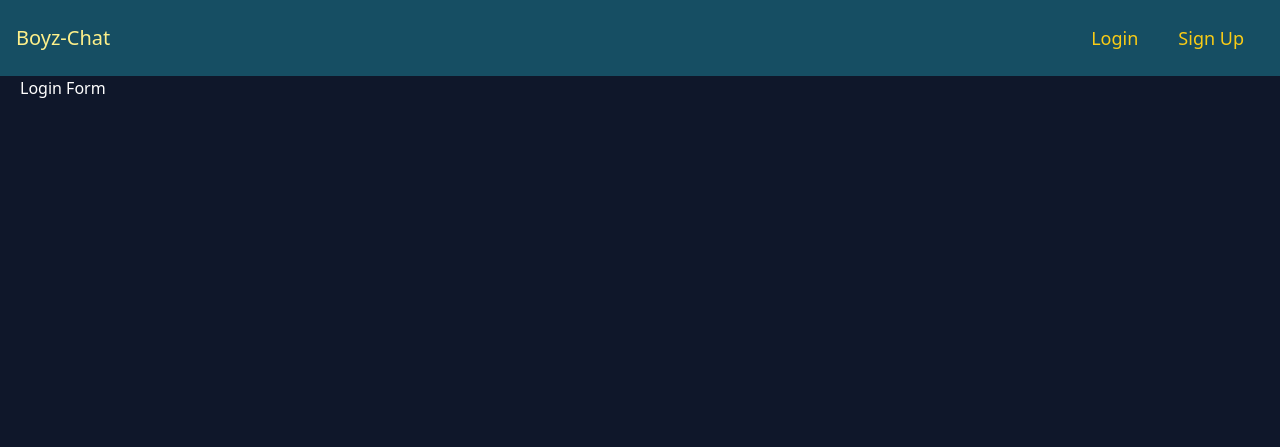
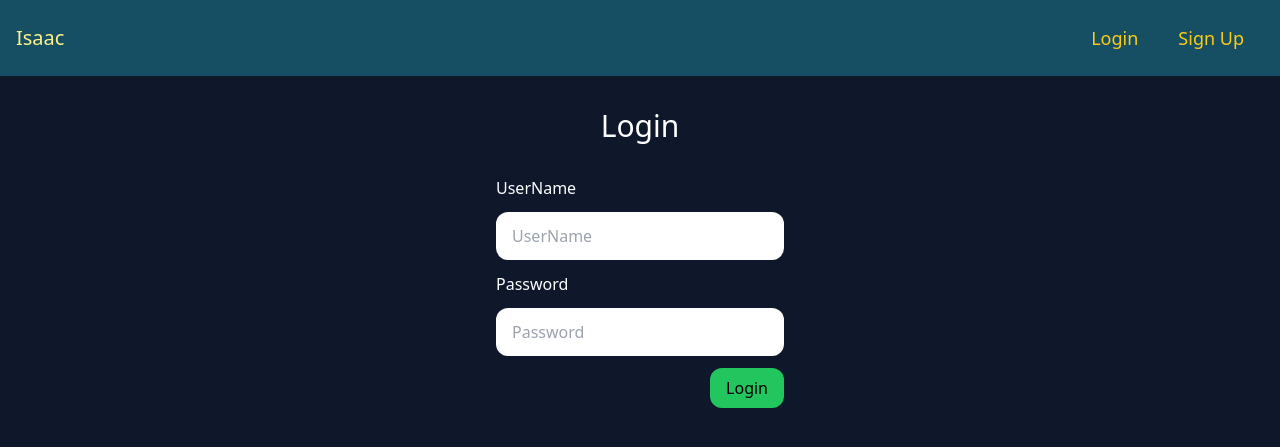
Before and after one commit to WebdeveloperIsaac/chatappdjango, a Django app: page /login/ in a window 1280 px wide. Shown: the top 447 px of the page. Run offline with Django 4.2, Linux system fonts and the light colour scheme; some libraries are stand-ins or nearby versions.

Commit message:
Main Template for Ajax implementation start

```diff
--- a/core/templates/core/base.html
+++ b/core/templates/core/base.html
@@ -10,7 +10,7 @@
 <body class="bg-slate-900">
     <nav class="flex items-center justify-between px-4 py-6 bg-cyan-900">
         <div>
-            <a href="/" class="text-xl text-yellow-200">Boyz-Chat</a>
+            <a href="/" class="text-xl text-yellow-200">Isaac</a>
         </div>
         <div class="flex items-center ">
             {% if request.user.is_authenticated %}
--- a/core/templates/core/login.html
+++ b/core/templates/core/login.html
@@ -1,10 +1,34 @@
 {% extends 'core/base.html'%}
 
-{%  block title %}
+{%  block title %}Login |
 {% endblock %}
 
 {% block content %}
-<div class="text-white px-5">
-   Login Form
+<div class="p-3 lg:p-8 text-center">
+   <h1 class="text-2xl lg:text-3xl text-white">Login</h1>
 </div>
+<form method="post" action="." class="lg:w-1/4 px-4 mx-auto">
+    {% csrf_token %}
+    <div class="mb-3">
+        <label class="text-white ">UserName</label>
+        <input type="text" name="username" class="w-full mt-3 px-4 py-3 rounded-xl" placeholder="UserName" required/>
+    </div>
+    <div class="mb-3">
+        <label class="text-white ">Password</label>
+        <input type="password" name="password" class="w-full mt-3 px-4 py-3 rounded-xl" placeholder="Password" required/>
+    </div>
+    {% if form.errors %}
+    <div class="mb-5">
+
+            {% for field in form %}
+                {% for error in field.errors %}
+                <ul class="text-red-500 mb-5 p-4 rounded-xl">
+                    <li>{{error}}</li>
+                </ul>
+                {% endfor %}
+            {% endfor %}
+
+    {% endif %}
+<button class="py-2 px-4 rounded-xl text-black bg-green-500 float-right hover:bg-green-400 " type="submit">Login</button>
+</form>
 {% endblock %}
```
